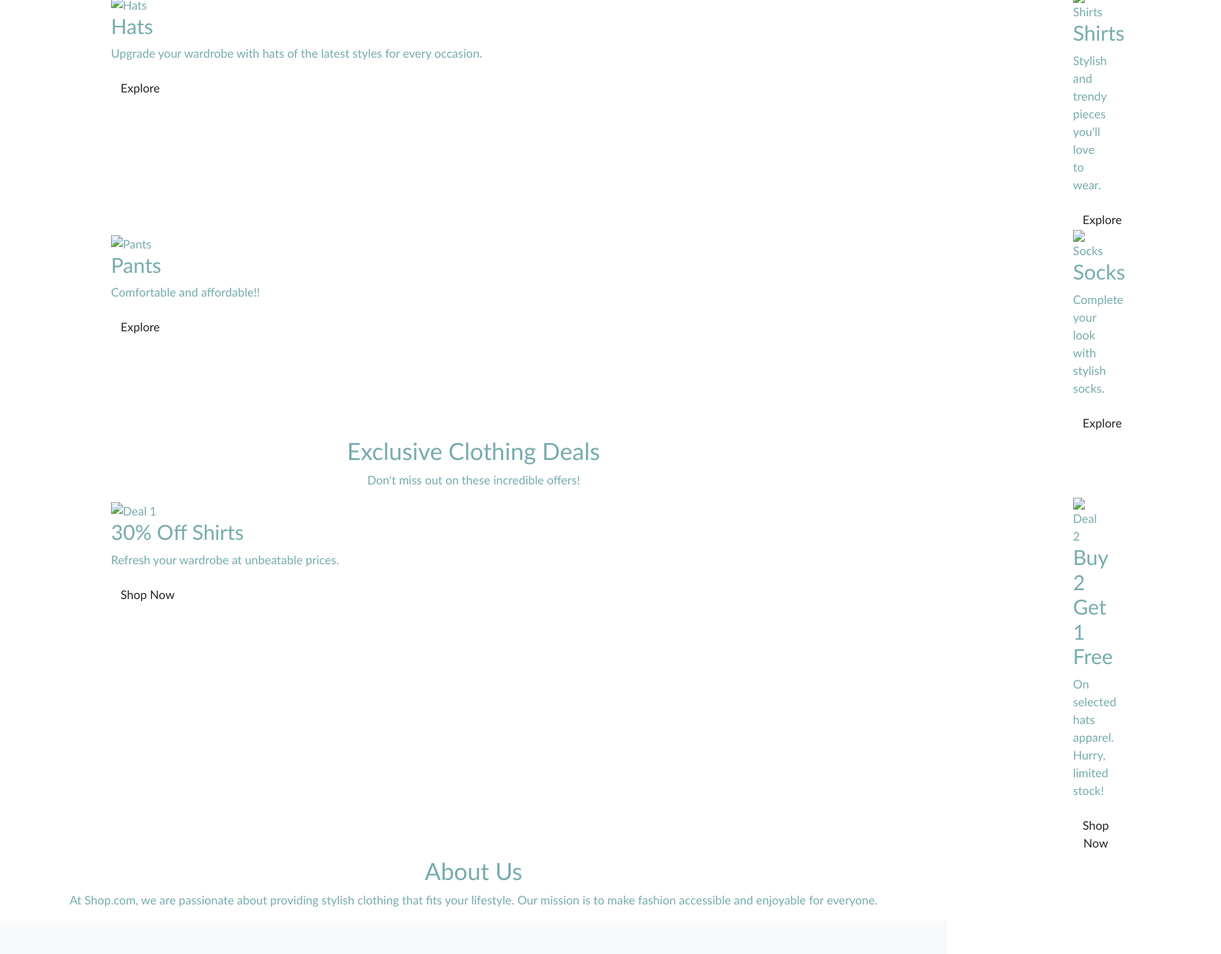
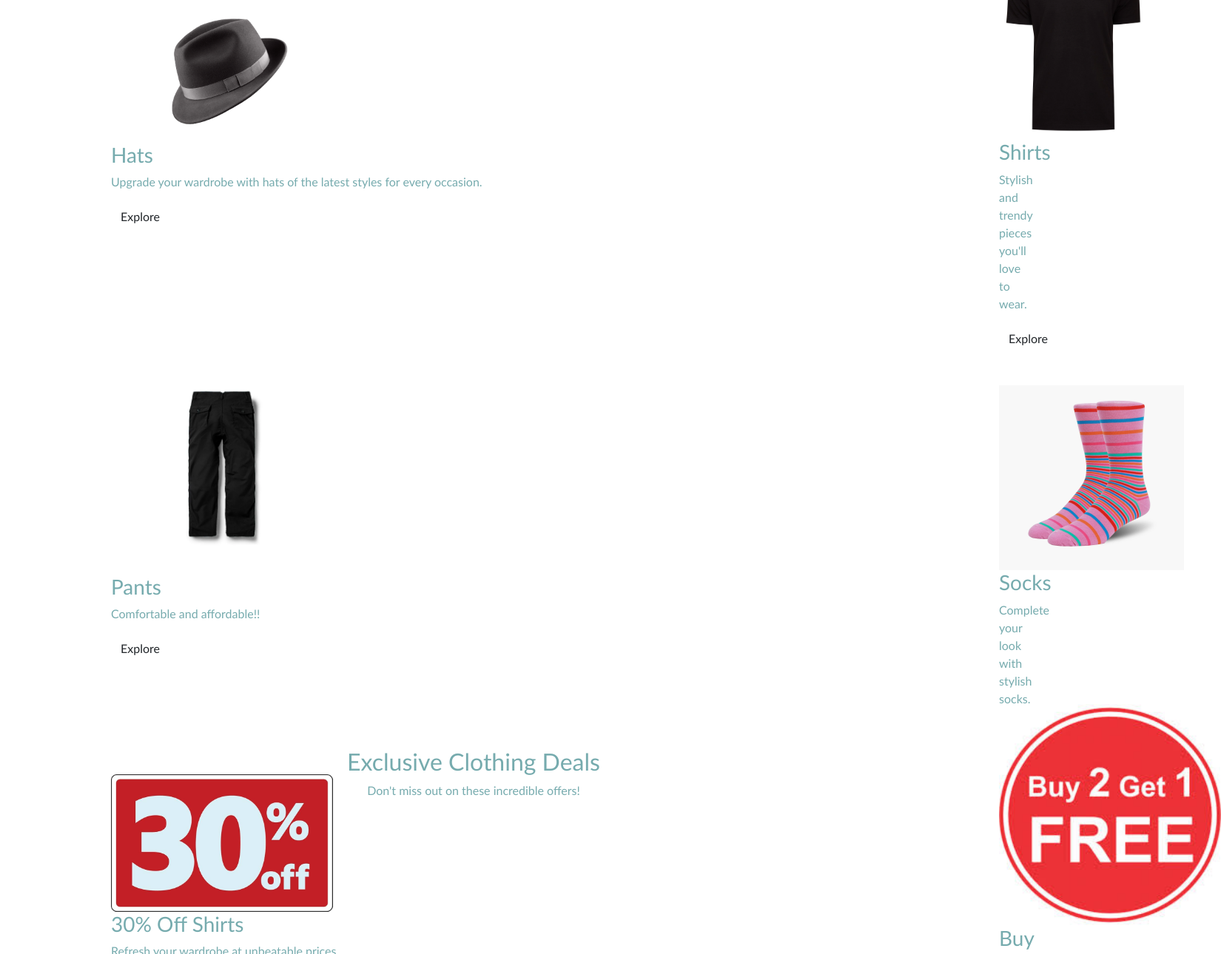
Before and after one commit to ILoveRice07/E-shop-Nguyen, a plain HTML site: page index.html in a window 1280 px wide. Shown: the part 656-1946 px from the top of the page at 74% size, 1650 px wide, since content can reach past the window. Drawn offline with nearby package versions, Linux system fonts and the light colour scheme.

Commit message:
obrazky_index

```diff
--- a/index.html
+++ b/index.html
@@ -70,25 +70,25 @@
         </div>
         <div class="product-categories">
             <div class="category-hats">
-                <img src="images/mens-clothing.jpg" alt="Hats">
+                <img src="category-1.png" alt="Hats">
                 <h3>Hats</h3>
                 <p>Upgrade your wardrobe with hats of the latest styles for every occasion.</p>
                 <a href="#" class="btn">Explore</a>
             </div>
             <div class="category-shirts">
-                <img src="images/womens-clothing.jpg" alt="Shirts">
+                <img src="category-2.webp" alt="Shirts">
                 <h3>Shirts</h3>
                 <p>Stylish and trendy pieces you'll love to wear.</p>
                 <a href="#" class="btn">Explore</a>
             </div>
             <div class="category-pants">
-                <img src="images/kids-clothing.jpg" alt="Pants">
+                <img src="category-3.webp" alt="Pants">
                 <h3>Pants</h3>
                 <p>Comfortable and affordable!!</p>
                 <a href="#" class="btn">Explore</a>
             </div>
             <div class="category-socks">
-                <img src="images/accessories.jpg" alt="Socks">
+                <img src="category-4.webp" alt="Socks">
                 <h3>Socks</h3>
                 <p>Complete your look with stylish socks.</p>
                 <a href="#" class="btn">Explore</a>
@@ -103,13 +103,13 @@
       </div>
         <div class="deals-grid">
             <div class="deal1">
-                <img src="images/deal-clothing1.jpg" alt="Deal 1">
+                <img src="30% off.jpg" alt="Deal 1">
                 <h3>30% Off Shirts</h3>
                 <p>Refresh your wardrobe at unbeatable prices.</p>
                 <a href="#" class="btn">Shop Now</a>
             </div>
             <div class="deal2">
-                <img src="images/deal-clothing2.jpg" alt="Deal 2">
+                <img src="buy 2 get 1 free.jpg" alt="Deal 2">
                 <h3>Buy 2 Get 1 Free</h3>
                 <p>On selected hats apparel. Hurry, limited stock!</p>
                 <a href="#" class="btn">Shop Now</a>
@@ -197,7 +197,7 @@
   <!-- Copyright -->
   <div class="text-center p-4" style="background-color: rgba(0, 0, 0, 0.05);">
     © 2025 Copyright:
-    <a class="text-reset fw-bold" href="https://mdbootstrap.com/">Shop.com</a>
+    <a class="text-reset fw-bold" href="index.html">Shop.com</a>
   </div>
   <!-- Copyright -->
 </footer>
--- a/style.css
+++ b/style.css
@@ -9,9 +9,10 @@ a {
 
 .d-blockw-100 {
     height: 400px;
-    width: 1300px;
-    margin-left: 300px;
+    width: 1200px;
+    margin-left: 350px;
     margin-right: auto;
+    object-fit: cover;
 }
 
 .carousel-control-prev {
@@ -60,8 +61,8 @@ a {
 }
 
 .category-shirts {
-    margin-left: 1450px;
-    margin-top: -150px;
+    margin-left: 1350px;
+    margin-top: -390px;
 }
 
 .category-pants {
@@ -69,15 +70,46 @@ a {
 }
 
 .category-socks {
-    margin-left: 1450px;
-    margin-top: -150px;
+    margin-left: 1350px;
+    margin-top: -375px;
 }
 
 .deal1 {
     margin-left: 150px;
+    margin-top: -50px;
 }
 
 .deal2 {
-    margin-left: 1450px;
-    margin-top: -150px;
+    margin-left: 1350px;
+    margin-top: -400px;
 }
+
+.category-hats img {
+    width: 300px;
+    height: auto;
+}
+
+.category-shirts img {
+    width: 200px;
+    height: auto;
+}
+
+.category-pants img {
+    width: 300px;
+    height: auto;
+}
+
+.category-socks img {
+    width: 250px;
+    height: auto;
+}
+
+.deal1 img {
+    width: 300px;
+    height: auto;
+}
+
+.deal2 img {
+    width: 300px;
+    height: auto;
+}
```
Also changed, not shown: 30% off.jpg (added), buy 2 get 1 free.jpg (added), category-1.png (added), category-2.webp (added), category-3.webp (added), category-4.webp (added).
